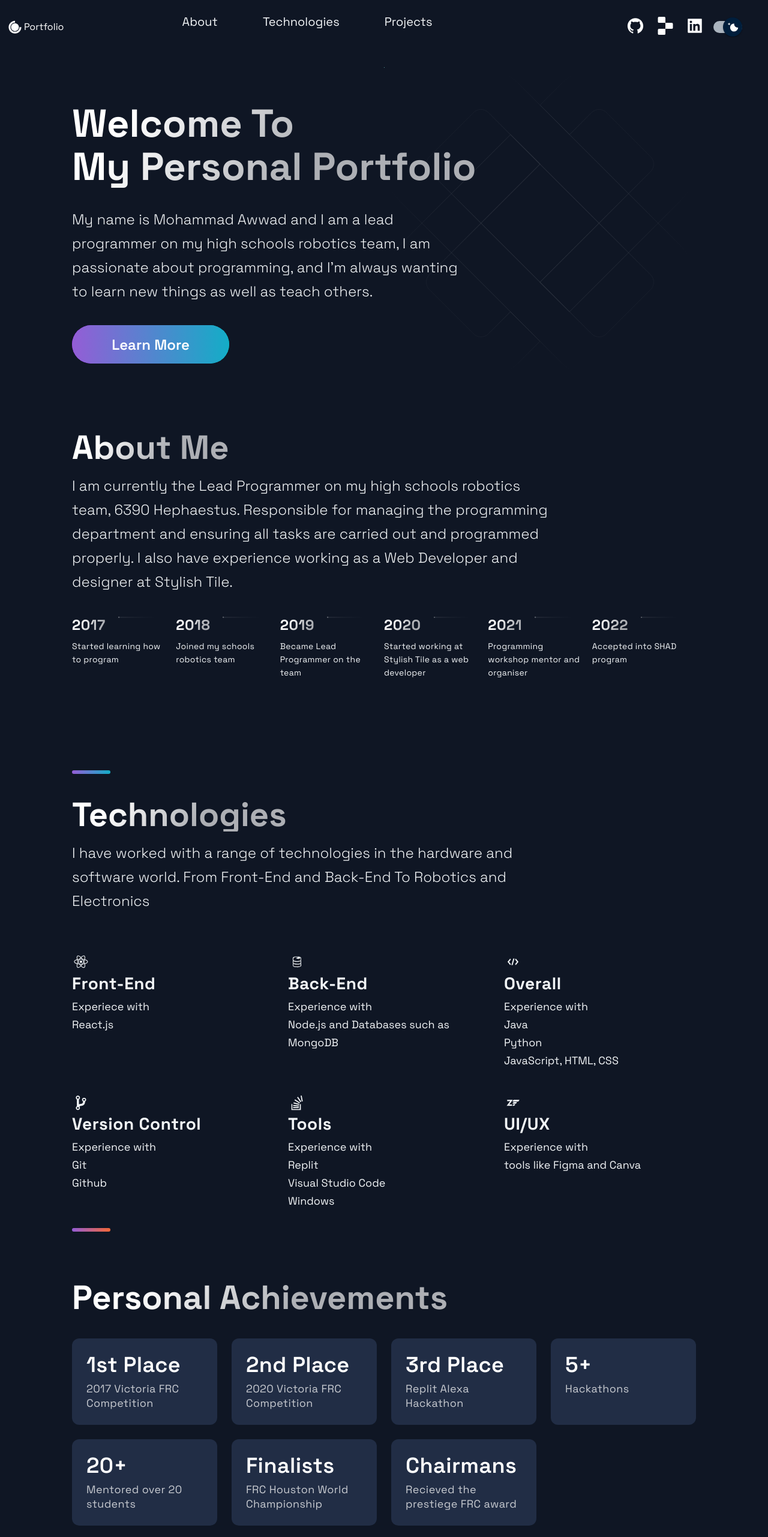
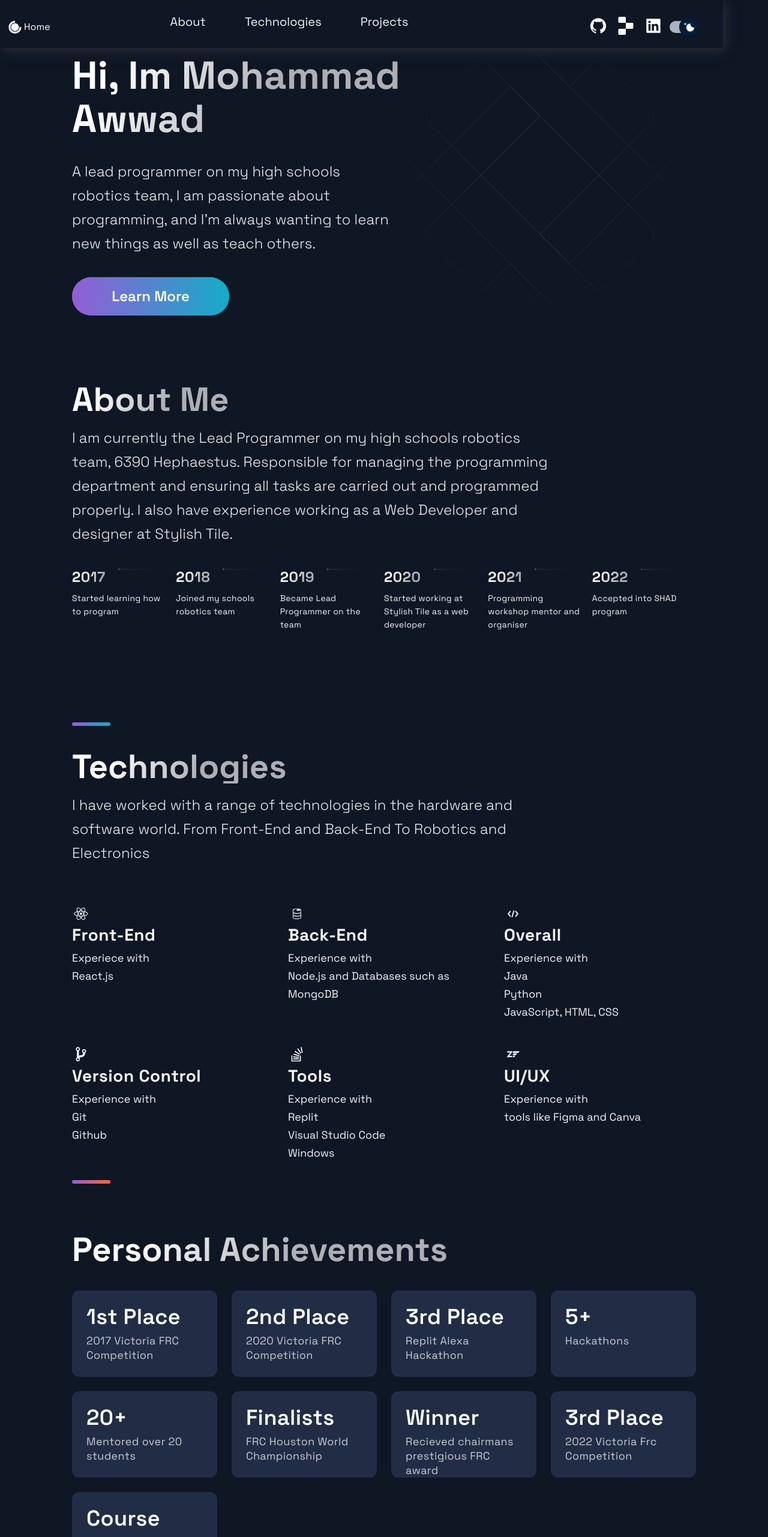
Before and after one commit to mohammadawwad/Personal-Website, a Next.js app: page / in a window 1280 px wide. Shown: the top 2562 px of the page at 60% size. Built offline with nearby package versions, Linux system fonts and the light colour scheme.

Commit message:
changed a few things such as pic, header, and nav bar

```diff
--- a/src/components/Acomplishments/Acomplishments.js
+++ b/src/components/Acomplishments/Acomplishments.js
@@ -13,7 +13,9 @@ const data = [
   { number: "5+", text: 'Hackathons'},
   { number: "20+", text: 'Mentored over 20 students', },
   { number: "Finalists", text: 'FRC Houston World Championship'},
-  { number: "Chairmans", text: 'Recieved the prestiege FRC award'},
+  { number: "Winner", text: 'Recieved chairmans prestigious FRC award'},
+  { number: "3rd Place", text: '2022 Victoria Frc Competition'},
+  { number: "Course", text: 'Simon Fraser University Web Dev Course'},
 ];
 
 // export const Color = () => {
--- a/src/components/Header/Header.js
+++ b/src/components/Header/Header.js
@@ -12,7 +12,7 @@ const Header = () =>  (
     <Div1>
       <Link href="/">
         <a style={{ display: 'flex', alignItems: 'center', color:"white" }}>
-          <DiCssdeck size="3rem" /> <span>Portfolio</span>
+          <DiCssdeck size="3rem" /> <span>Home</span>
         </a>
       </Link>
     </Div1>
--- a/src/components/Header/HeaderStyles.js
+++ b/src/components/Header/HeaderStyles.js
@@ -8,7 +8,10 @@ export const Container = styled.div`
   grid-column-gap: 2rem;
   padding: 1rem;
   padding-top: 2rem;
-
+  position: fixed;
+  background-color: "#00000";
+  z-index: 100;
+  box-shadow: 3px 3px 20px rgba(80, 78, 78, 0.5);
 
   @media ${(props) => props.theme.breakpoints.sm} {
     display: grid;
--- a/src/components/Hero/Hero.js
+++ b/src/components/Hero/Hero.js
@@ -11,11 +11,11 @@ const Hero = (props) => (
     <Section row nopadding>
       <LeftSection>
         <SectionTitle main center>
-          Welcome To <br />
-          My Personal Portfolio
+          Hi, Im Mohammad<br />
+          Awwad
         </SectionTitle>
         <SectionText>
-        My name is Mohammad Awwad and I am a lead programmer on my high schools robotics team, I am passionate about programming, and I’m always wanting to learn new things as well as teach others.
+        A lead programmer on my high schools robotics team, I am passionate about programming, and I’m always wanting to learn new things as well as teach others.
 
         </SectionText>
         <Button onClick={ ()=>  window.open( "https://drive.google.com/file/d/15pyFGR5tXd82ngxNuYrGRQVd6OHLpqsp/view?usp=sharing", "_blank")} target="_blank">Learn More</Button>
--- a/src/components/TimeLine/TimeLine.js
+++ b/src/components/TimeLine/TimeLine.js
@@ -43,7 +43,7 @@ const Timeline = () => {
   }, []);
 
   return (
-    <Section id="about">
+    <Section id="about" >
       <SectionTitle>About Me</SectionTitle>
       <SectionText>
       I am currently the Lead Programmer on my high schools robotics team, 6390 Hephaestus. Responsible for managing the programming department and ensuring all tasks are carried out and programmed properly. I also have experience working as a Web Developer and designer at Stylish Tile.
```
Also changed, not shown: public/images/FaceRec.png, 4 other files (tests, documents, lock files or other folders).
